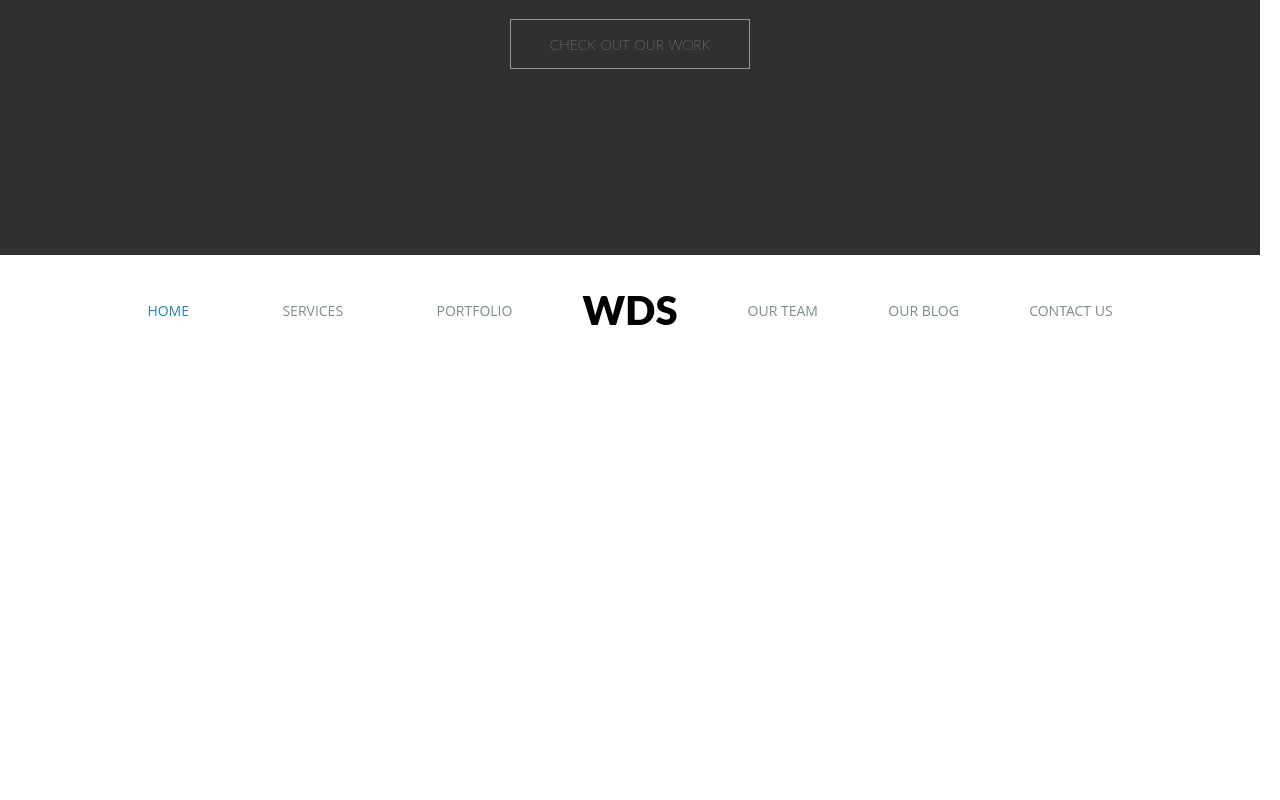
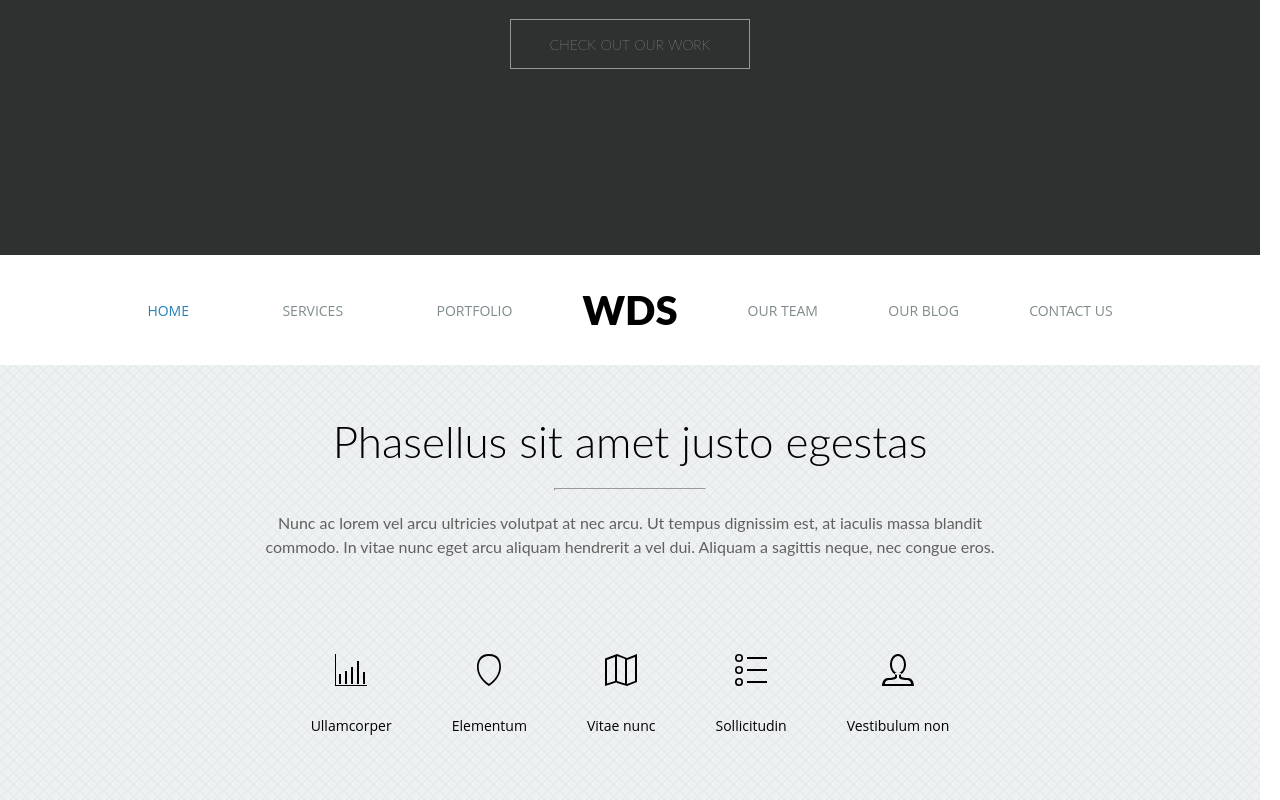
Before and after one commit to Kefir103/wds_pixelperfect, a React app: page / in a window 1280 px wide. Shown: the part 350-1150 px from the top of the page. Before the commit the page ends 800 px from the top, so only its background shows below. Built offline with nearby package versions, Linux system fonts and the light colour scheme.

Commit message:
Added Content Info Box

```diff
--- a/package.json
+++ b/package.json
@@ -41,6 +41,7 @@
         "babel-loader": "^8.1.0",
         "clean-webpack-plugin": "^3.0.0",
         "css-loader": "^3.5.3",
+        "file-loader": "^6.0.0",
         "history": "^4.10.1",
         "html-webpack-plugin": "^4.2.0",
         "nodemon": "^2.0.3",
--- a/public/styles.css
+++ b/public/styles.css
@@ -67,6 +67,82 @@
     text-decoration: none;
     color: #7f8c8d; }
 
+.content {
+  display: flex;
+  flex-direction: column;
+  align-items: center; }
+
+hr {
+  width: 150px;
+  height: 1px;
+  color: #a5a8a9; }
+
+.info-box {
+  display: flex;
+  flex-direction: column;
+  align-items: center;
+  height: 435px;
+  background-image: url("./images/background/HomePage_Content_Background.png"); }
+
+.info-box__text-wrapper {
+  display: flex;
+  flex-direction: column;
+  align-items: center;
+  justify-content: space-between;
+  width: 775px;
+  height: 165px;
+  margin-top: 50px; }
+
+.content-info__text-heading {
+  font-family: Lato;
+  font-size: 44px;
+  font-weight: 300;
+  margin: 0; }
+
+.content-info__text-desc {
+  color: #606060;
+  text-align: center;
+  line-height: 1.5em;
+  margin: 0; }
+
+.info-box__icons-wrapper {
+  display: flex;
+  flex-direction: row;
+  width: 100%;
+  justify-content: center;
+  margin: 95px 0 65px; }
+
+.info-box__icon-href {
+  display: flex;
+  flex-direction: column;
+  align-items: center;
+  justify-content: space-between;
+  font-size: 14px;
+  font-family: "Open Sans";
+  color: black;
+  fill: black;
+  fill-rule: evenodd;
+  text-decoration: none;
+  transition: all 0.2s linear;
+  margin: 0 30px; }
+  .info-box__icon-href svg {
+    margin-bottom: 30px; }
+  .info-box__icon-href:hover, .info-box__icon-href:active, .info-box__icon-href:focus {
+    transform: scale(1.2);
+    color: #2980b9;
+    fill: #2980b9;
+    outline: none; }
+
+.info-box__icon-href_active {
+  display: flex;
+  flex-direction: column;
+  align-items: center;
+  color: #2980b9;
+  fill: #2980b9;
+  fill-rule: evenodd;
+  text-decoration: none;
+  transform: scale(1.2); }
+
 body {
   width: 1260px;
   margin: 0;
--- /dev/null
+++ b/src/client/homepage/Content_InfoBox.js
@@ -0,0 +1,85 @@
+import React from 'react';
+
+export const Content_InfoBox = () => {
+    return (
+        <div className={'content info-box'}>
+            <div className={'info-box__text-wrapper'}>
+                <p className={'content-info__text-heading'}>Phasellus sit amet justo egestas</p>
+                <hr/>
+                <p className={'content-info__text-desc'}>
+                    Nunc ac lorem vel arcu ultricies volutpat at nec arcu. Ut tempus dignissim est,
+                    at iaculis massa blandit commodo. In vitae nunc eget arcu aliquam hendrerit a
+                    vel dui. Aliquam a sagittis neque, nec congue eros.
+                </p>
+            </div>
+            <div className={'info-box__icons-wrapper'}>
+                <a href={'#'} className={'info-box__icon-href'}>
+                    <svg
+                        xmlns='http://www.w3.org/2000/svg'
+                        width='32'
+                        height='32'
+                        viewBox='0 0 32 32'>
+                        <path
+                            d='M341,1011h1v31h31v1H341v-32Zm4,19.99h2V1041h-2v-10.01Zm6-2.99h2v13h-2v-13Zm6-4h2v17h-2v-17Zm6-6h2v23.06h-2V1018Zm6,11h2v12h-2v-12Z'
+                            transform='translate(-341 -1011)'
+                        />
+                    </svg>
+                    Ullamcorper
+                </a>
+                <a href={'#'} className={'info-box__icon-href'}>
+                    <svg
+                        xmlns='http://www.w3.org/2000/svg'
+                        width='23.938'
+                        height='32'
+                        viewBox='0 0 23.938 32'>
+                        <path
+                            d='M494,1043s-11.969-6.97-11.969-19c0-4.97,1.842-13,11.969-13,10.1,0,11.969,7,11.969,13C505.969,1036.09,494,1043,494,1043Zm0-23.97a3.985,3.985,0,1,1-4,3.99A4,4,0,0,1,494,1019.03Zm0,1.97a2,2,0,1,1-2,2A2,2,0,0,1,494,1021Zm0,19.76s-10.292-6.06-10.292-16.53c0-4.32,1.584-11.3,10.292-11.3,8.683,0,10.291,6.09,10.291,11.3C504.291,1034.75,494,1040.76,494,1040.76Zm0-21.73a3.985,3.985,0,1,1-4,3.99A4,4,0,0,1,494,1019.03Zm0,1.97a2,2,0,1,1-2,2A2,2,0,0,1,494,1021Z'
+                            transform='translate(-482.031 -1011)'
+                        />
+                    </svg>
+                    Elementum
+                </a>
+                <a href={'#'} className={'info-box__icon-href'}>
+                    <svg
+                        xmlns='http://www.w3.org/2000/svg'
+                        width='32'
+                        height='32'
+                        viewBox='0 0 48 48'>
+                        <path
+                            d='M625,1003l14.982,6v42L625,1046.5V1003Zm0,3,12,4.5v36.9l-12-3.9V1006Zm-18,3.86,18.017-6.86v42.51L607,1051v-41.14Zm2.989,2.14,12.021-4.5v36l-12.021,3.9V1012ZM640,1009l15-6v42l-15,6v-42Zm0,3,12-4.5v36l-12,4.5v-36Z'
+                            transform='translate(-607 -1003)'
+                        />
+                    </svg>
+                    Vitae nunc
+                </a>
+                <a href={'#'} className={'info-box__icon-href'}>
+                    <svg
+                        xmlns='http://www.w3.org/2000/svg'
+                        width='32'
+                        height='32'
+                        viewBox='0 0 32 32'>
+                        <path
+                            d='M755,1023.01a4,4,0,1,1-4,4A4,4,0,0,1,755,1023.01Zm0,1.61a2.39,2.39,0,1,1-2.389,2.39A2.389,2.389,0,0,1,755,1024.62Zm8,1.44V1028h20v-1.94H763Zm0-12V1016h20v-1.94H763Zm-0.063,24V1040H783v-1.94H762.937ZM755,1035.01a4,4,0,1,1-4,4A4,4,0,0,1,755,1035.01Zm0,1.61a2.39,2.39,0,1,1-2.389,2.39A2.389,2.389,0,0,1,755,1036.62Zm0-25.61a4,4,0,1,1-4,4A4,4,0,0,1,755,1011.01Zm0,1.61a2.39,2.39,0,1,1-2.389,2.39A2.389,2.389,0,0,1,755,1012.62Z'
+                            transform='translate(-751 -1011)'
+                        />
+                    </svg>
+                    Sollicitudin
+                </a>
+                <a href={'#'} className={'info-box__icon-href'}>
+                    <svg
+                        xmlns='http://www.w3.org/2000/svg'
+                        width='32.094'
+                        height='32'
+                        viewBox='0 0 32.094 32'
+                        version='1.1'>
+                        <path
+                            d='M920,1043H888s0-8.03,6-8.03,7-1.31,7-1.72v-3.22h6v3.22c0,0.33.937,1.72,6.969,1.72C920.093,1034.97,920,1043,920,1043Zm-3-1.97H891s0-4,4-4c5.256,0,8-1.51,8-2.82V1032h2v2.21c0,1.48,2.717,2.82,8,2.82C917,1037.03,917,1041.03,917,1041.03ZM904,1011c4.418,0,8,4.7,8,10.5s-3.582,10.5-8,10.5-8-4.7-8-10.5S899.582,1011,904,1011Zm-0.016,2.03c3.3,0,5.985,3.81,5.985,8.5s-2.68,8.5-5.985,8.5-5.984-3.8-5.984-8.5S900.679,1013.03,903.984,1013.03Z'
+                            transform='translate(-888 -1011)'
+                        />
+                    </svg>
+                    Vestibulum non
+                </a>
+            </div>
+        </div>
+    );
+};
--- a/src/client/homepage/HomePage.js
+++ b/src/client/homepage/HomePage.js
@@ -1,12 +1,14 @@
 import React from 'react';
 import { Banner } from './Banner';
 import { NavBar } from './NavBar';
+import { Content_InfoBox } from './Content_InfoBox';
 
 export const HomePage = () => {
     return (
         <div className={'homepage'}>
             <Banner />
             <NavBar />
+            <Content_InfoBox />
         </div>
     );
 };
--- /dev/null
+++ b/src/client/styles/homepage/_contentInfoBox.scss
@@ -0,0 +1,92 @@
+$Background: url('./images/background/HomePage_Content_Background.png');
+
+.content {
+    display: flex;
+    flex-direction: column;
+    align-items: center;
+}
+
+hr {
+    width: 150px;
+    height: 1px;
+    color: #a5a8a9;
+}
+
+.info-box {
+    display: flex;
+    flex-direction: column;
+    align-items: center;
+    height: 435px;
+    background-image: $Background;
+}
+
+.info-box__text-wrapper {
+    display: flex;
+    flex-direction: column;
+    align-items: center;
+    justify-content: space-between;
+    width: 775px;
+    height: 165px;
+    margin-top: 50px;
+}
+
+.content-info__text-heading {
+    font-family: Lato;
+    font-size: 44px;
+    font-weight: 300;
+    margin: 0;
+}
+
+.content-info__text-desc {
+    color: #606060;
+    text-align: center;
+    line-height: 1.5em;
+    margin: 0;
+}
+
+.info-box__icons-wrapper {
+    display: flex;
+    flex-direction: row;
+    width: 100%;
+    justify-content: center;
+    margin: 95px 0 65px;
+}
+
+.info-box__icon-href {
+    display: flex;
+    flex-direction: column;
+    align-items: center;
+    justify-content: space-between;
+    font-size: 14px;
+    font-family: "Open Sans";
+    color: black;
+    fill: black;
+    fill-rule: evenodd;
+    text-decoration: none;
+    transition: all 0.2s linear;
+    margin: 0 30px;
+
+    svg {
+        margin-bottom: 30px;
+    }
+
+    &:hover,
+    &:active,
+    &:focus {
+        transform: scale(1.2);
+        color: #2980b9;
+        fill: #2980b9;
+        outline: none;
+    }
+}
+
+.info-box__icon-href_active {
+    display: flex;
+    flex-direction: column;
+    align-items: center;
+    color: #2980b9;
+    fill: #2980b9;
+    fill-rule: evenodd;
+    text-decoration: none;
+    transform: scale(1.2);
+}
--- a/src/client/styles/styles.scss
+++ b/src/client/styles/styles.scss
@@ -1,5 +1,6 @@
 @import './homepage/banner';
 @import './homepage/navbar';
+@import './homepage/contentInfoBox';
 
 body {
     width: 1260px;
--- a/webpack.config.js
+++ b/webpack.config.js
@@ -18,7 +18,14 @@ module.exports = {
             },
             {
                 test: /\.(css|scss)$/,
-                loader: ['style-loader', 'css-loader', 'sass-loader'],
+                loader: ['css-loader', 'sass-loader'],
+            },
+            {
+                test: /\.(png|jp(e)?g|svg)$/,
+                loader: 'file-loader',
+                options: {
+                    name: '[path][name].[ext]',
+                },
             },
         ],
     },
@@ -26,7 +33,7 @@ module.exports = {
         port: 3010,
         hot: true,
         open: true,
-        contentBase: path.join(__dirname, 'build'),
+        contentBase: path.join(__dirname, 'public'),
         compress: false,
         historyApiFallback: true,
     },
```
Also changed, not shown: public/images/background/HomePage_Content_Background.png (added), 1 other file (tests, documents, lock files or other folders).
